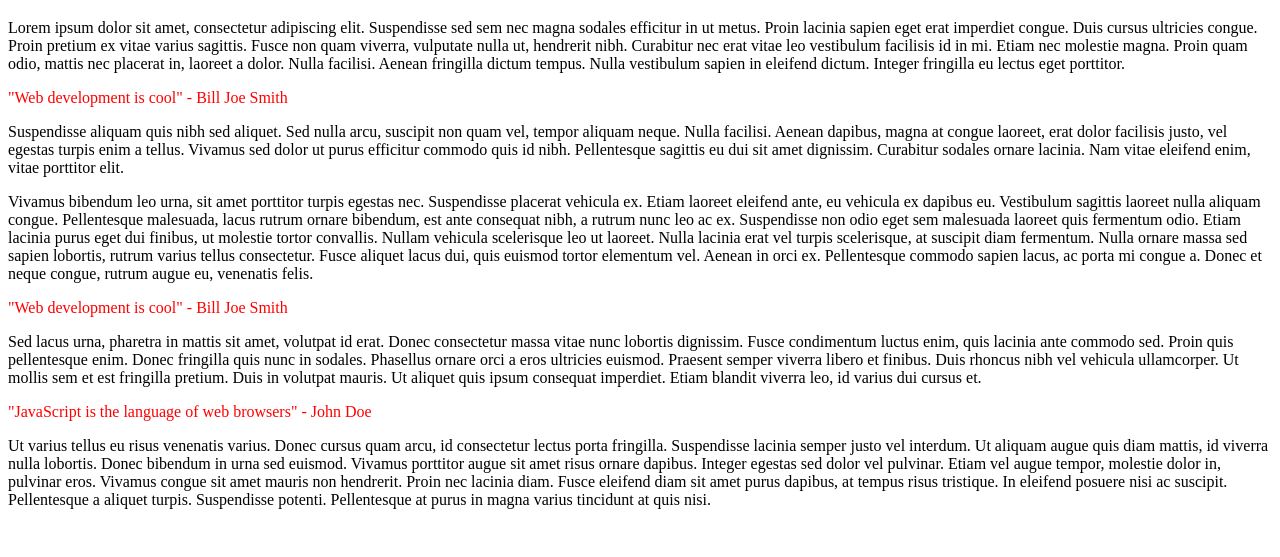
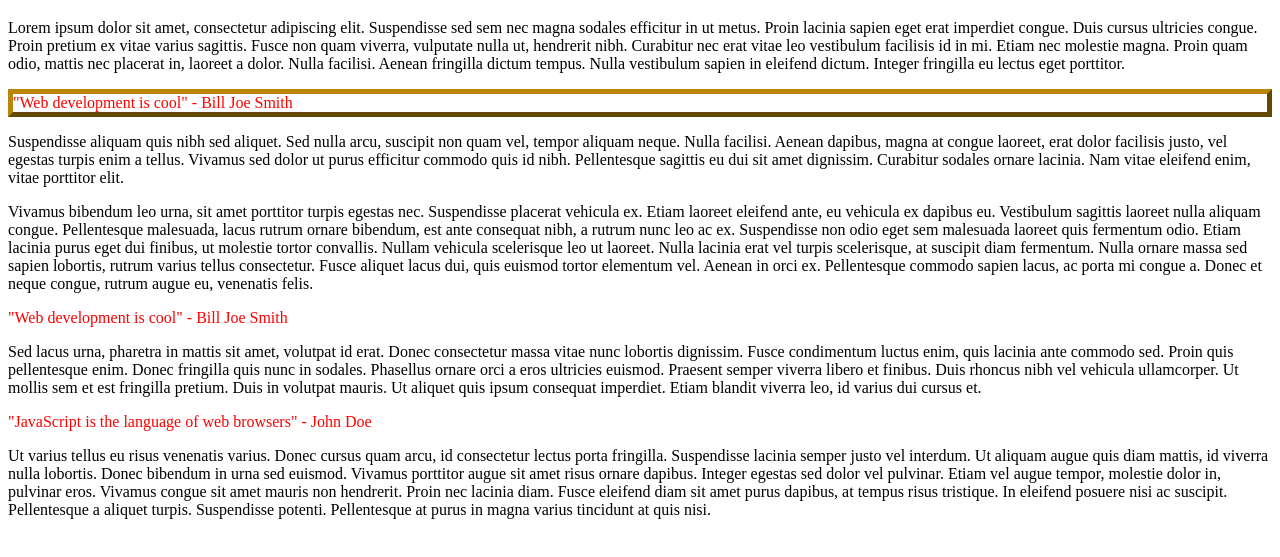
Before and after one commit to code4policy-archive/mozilla-website-starcanmd, a plain HTML site: page index.html in a window 1280 px wide. Shown: the part 61-618 px from the top of the page. Drawn offline with Linux system fonts and the light colour scheme.

Commit message:
Added a border for the main quote

```diff
--- a/index.html
+++ b/index.html
@@ -11,7 +11,7 @@
 
 <p> Lorem ipsum dolor sit amet, consectetur adipiscing elit. Suspendisse sed sem nec magna sodales efficitur in ut metus. Proin lacinia sapien eget erat imperdiet congue. Duis cursus ultricies congue. Proin pretium ex vitae varius sagittis. Fusce non quam viverra, vulputate nulla ut, hendrerit nibh. Curabitur nec erat vitae leo vestibulum facilisis id in mi. Etiam nec molestie magna. Proin quam odio, mattis nec placerat in, laoreet a dolor. Nulla facilisi. Aenean fringilla dictum tempus. Nulla vestibulum sapien in eleifend dictum. Integer fringilla eu lectus eget porttitor.</p>
 
-<p id="mainquote" class="quote" style="color:red;"> "Web development is cool" - Bill Joe Smith </p>
+<p id="mainquote" class="quote" style="color:red; border:darkgoldenrod; border-width:5px; border-style:outset;"> "Web development is cool" - Bill Joe Smith </p>
 
 <p>Suspendisse aliquam quis nibh sed aliquet. Sed nulla arcu, suscipit non quam vel, tempor aliquam neque. Nulla facilisi. Aenean dapibus, magna at congue laoreet, erat dolor facilisis justo, vel egestas turpis enim a tellus. Vivamus sed dolor ut purus efficitur commodo quis id nibh. Pellentesque sagittis eu dui sit amet dignissim. Curabitur sodales ornare lacinia. Nam vitae eleifend enim, vitae porttitor elit.</p>
 
```
